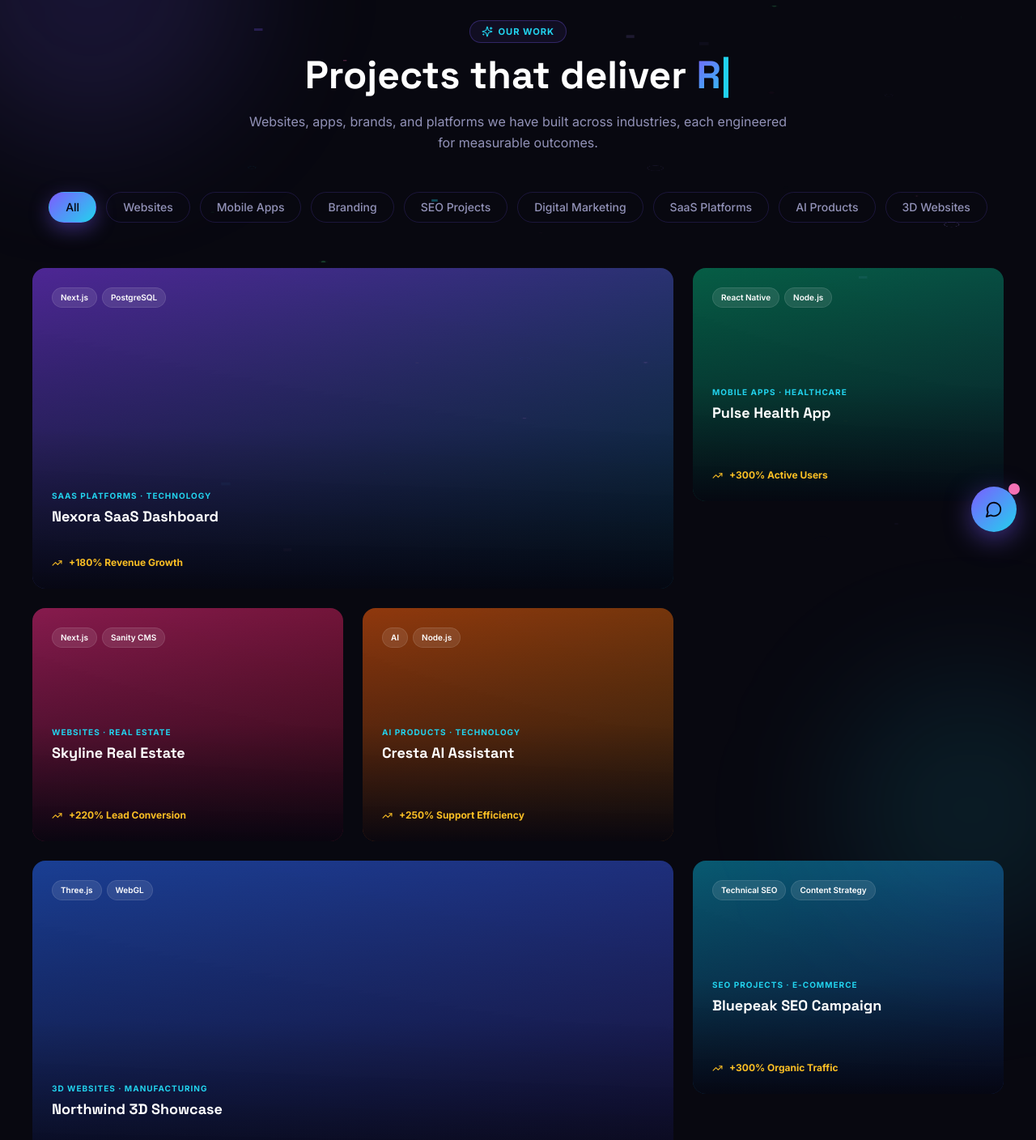
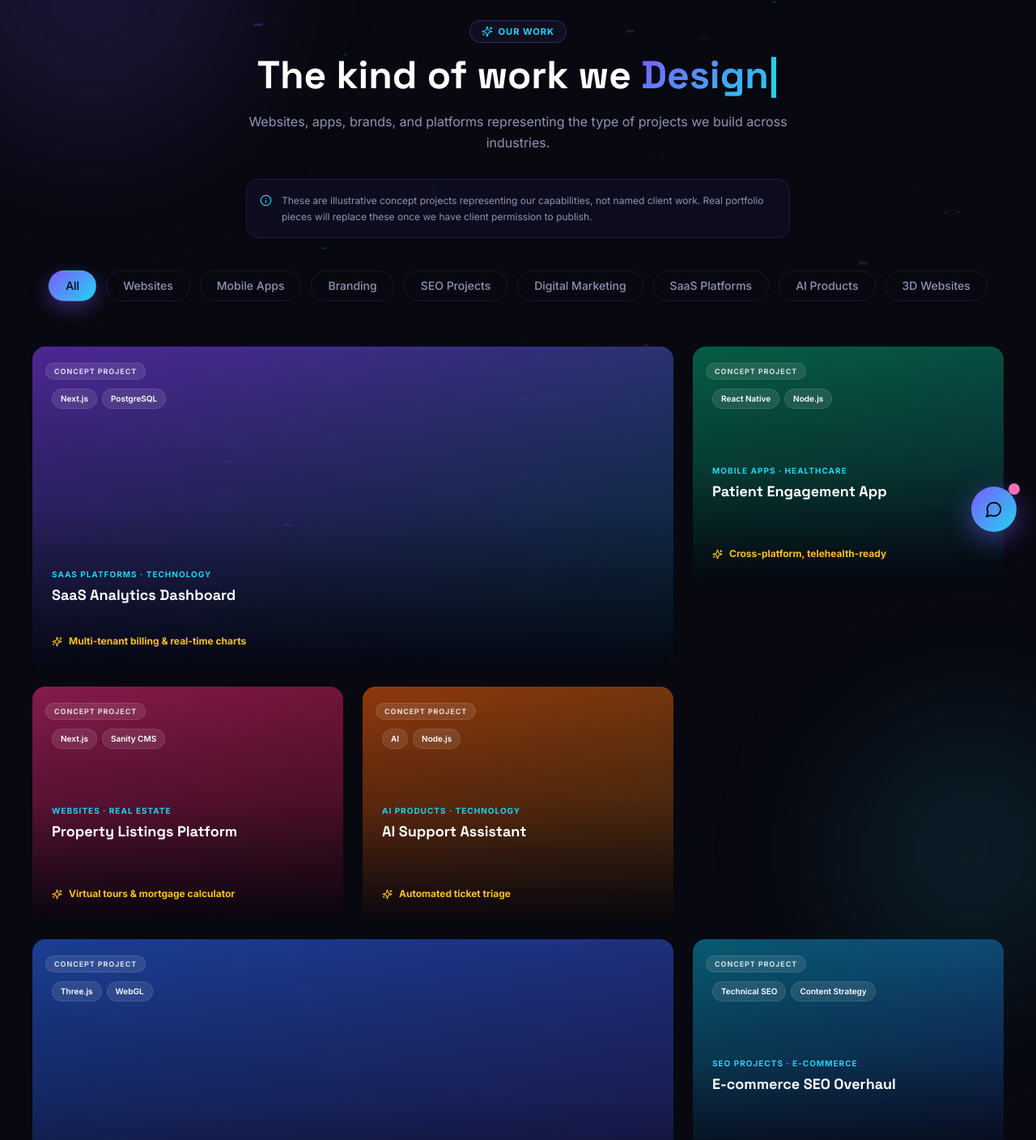
Before and after one commit to Yetemare-Yibeltal/HEROY-Digital-marketing-Website, a Next.js app in the folder frontend/: page /portfolio in a window 1280 px wide. Shown: the part 119-1527 px from the top of the page at 81% size. Built offline with nearby package versions, Linux system fonts and the light colour scheme.

Commit message:
rewrite portfolio projects as labeled concept projects, remove fake client names and percentages

```diff
--- a/frontend/src/app/portfolio/page.tsx
+++ b/frontend/src/app/portfolio/page.tsx
@@ -2,7 +2,7 @@
 
 import { useState } from "react";
 import { motion, AnimatePresence } from "framer-motion";
-import { ArrowUpRight, TrendingUp, Sparkles } from "lucide-react";
+import { ArrowUpRight, Sparkles, Info } from "lucide-react";
 import TypewriterText from "@/components/ui/TypewriterText";
 
 interface Project {
@@ -11,7 +11,7 @@ interface Project {
   category: string;
   industry: string;
   tags: string[];
-  result: string;
+  highlight: string;
   description: string;
   gradient: string;
   glow: string;
@@ -30,110 +30,116 @@ const categories = [
   "3D Websites",
 ];
 
+/**
+ * These are illustrative concept projects representing the type of work
+ * HEROY builds — not named client work or verified performance numbers.
+ * Replace with real, client-approved portfolio pieces (with permission
+ * to publish) as they become available.
+ */
 const projects: Project[] = [
   {
-    slug: "nexora-saas-dashboard",
-    name: "Nexora SaaS Dashboard",
+    slug: "saas-analytics-dashboard",
+    name: "SaaS Analytics Dashboard",
     category: "SaaS Platforms",
     industry: "Technology",
     tags: ["Next.js", "PostgreSQL", "TypeScript"],
-    result: "+180% Revenue Growth",
+    highlight: "Multi-tenant billing & real-time charts",
     description: "A multi-tenant analytics dashboard with subscription billing and real-time charts.",
     gradient: "from-violet-600/60 to-cyan-600/40",
     glow: "rgba(124,92,255,0.4)",
     wide: true,
   },
   {
-    slug: "pulse-health-app",
-    name: "Pulse Health App",
+    slug: "patient-engagement-app",
+    name: "Patient Engagement App",
     category: "Mobile Apps",
     industry: "Healthcare",
     tags: ["React Native", "Node.js"],
-    result: "+300% Active Users",
+    highlight: "Cross-platform, telehealth-ready",
     description: "Patient engagement app with appointment booking and telehealth consultations.",
     gradient: "from-emerald-600/60 to-teal-600/40",
     glow: "rgba(34,197,94,0.4)",
     wide: false,
   },
   {
-    slug: "skyline-real-estate",
-    name: "Skyline Real Estate",
+    slug: "property-listings-platform",
+    name: "Property Listings Platform",
     category: "Websites",
     industry: "Real Estate",
     tags: ["Next.js", "Sanity CMS"],
-    result: "+220% Lead Conversion",
+    highlight: "Virtual tours & mortgage calculator",
     description: "Premium property listing platform with virtual tours and mortgage calculators.",
     gradient: "from-pink-600/60 to-rose-600/40",
     glow: "rgba(236,72,153,0.4)",
     wide: false,
   },
   {
-    slug: "cresta-ai-assistant",
-    name: "Cresta AI Assistant",
+    slug: "ai-support-assistant",
+    name: "AI Support Assistant",
     category: "AI Products",
     industry: "Technology",
     tags: ["AI", "Node.js", "MongoDB"],
-    result: "+250% Support Efficiency",
+    highlight: "Automated ticket triage",
     description: "AI-powered customer support that automates ticket triage and resolves common queries.",
     gradient: "from-orange-600/60 to-amber-600/40",
     glow: "rgba(249,115,22,0.4)",
     wide: false,
   },
   {
-    slug: "northwind-3d-showcase",
-    name: "Northwind 3D Showcase",
+    slug: "industrial-3d-configurator",
+    name: "Industrial 3D Configurator",
     category: "3D Websites",
     industry: "Manufacturing",
     tags: ["Three.js", "WebGL", "React"],
-    result: "+400% Time on Site",
+    highlight: "Real-time product customization",
     description: "Immersive 3D product configurator letting customers customize industrial equipment.",
     gradient: "from-blue-600/60 to-indigo-600/40",
     glow: "rgba(99,102,241,0.4)",
     wide: true,
   },
   {
-    slug: "bluepeak-seo-campaign",
-    name: "Bluepeak SEO Campaign",
+    slug: "ecommerce-seo-overhaul",
+    name: "E-commerce SEO Overhaul",
     category: "SEO Projects",
     industry: "E-commerce",
     tags: ["Technical SEO", "Content Strategy"],
-    result: "+300% Organic Traffic",
-    description: "A 6-month technical SEO and content overhaul taking Bluepeak to top-3 rankings.",
+    highlight: "6-month technical & content programme",
+    description: "A technical SEO and content overhaul built to move an online store toward top rankings.",
     gradient: "from-cyan-600/60 to-blue-600/40",
     glow: "rgba(34,211,238,0.4)",
     wide: false,
   },
   {
-    slug: "meridian-brand-identity",
-    name: "Meridian Brand Identity",
+    slug: "fintech-brand-identity",
+    name: "Fintech Brand Identity",
     category: "Branding",
     industry: "Finance",
     tags: ["Brand Strategy", "Visual Identity"],
-    result: "+150% Brand Recall",
+    highlight: "Full identity system from scratch",
     description: "Full rebrand for a fintech startup — logo, colour system, and brand guidelines.",
     gradient: "from-amber-600/60 to-yellow-600/40",
     glow: "rgba(234,179,8,0.4)",
     wide: false,
   },
   {
-    slug: "vertex-growth-campaign",
-    name: "Vertex Growth Campaign",
+    slug: "startup-growth-campaign",
+    name: "Startup Growth Campaign",
     category: "Digital Marketing",
     industry: "Startups",
     tags: ["Paid Ads", "Email Marketing"],
-    result: "+500% Leads",
-    description: "Full-funnel paid acquisition campaign that scaled Vertex's lead pipeline 5x.",
+    highlight: "Full-funnel paid acquisition",
+    description: "Full-funnel paid acquisition campaign built to scale a startup's lead pipeline.",
     gradient: "from-fuchsia-600/60 to-purple-600/40",
     glow: "rgba(217,70,239,0.4)",
     wide: false,
   },
   {
-    slug: "dataforge-ecommerce",
-    name: "Dataforge E-commerce",
+    slug: "headless-ecommerce-storefront",
+    name: "Headless E-commerce Storefront",
     category: "Websites",
     industry: "E-commerce",
     tags: ["Next.js", "Stripe"],
-    result: "+220% Online Sales",
+    highlight: "Custom checkout & inventory sync",
     description: "Headless e-commerce storefront with custom checkout and inventory sync.",
     gradient: "from-teal-600/60 to-emerald-600/40",
     glow: "rgba(20,184,166,0.4)",
@@ -141,7 +147,7 @@ const projects: Project[] = [
   },
 ];
 
-const typewriterWords = ["Results", "Revenue", "Growth", "Conversions", "Impact"];
+const typewriterWords = ["Craft", "Build", "Design", "Ship", "Create"];
 
 export default function PortfolioPage() {
   const [active, setActive] = useState("All");
@@ -158,19 +164,35 @@ export default function PortfolioPage() {
           initial={{ opacity: 0, y: 30 }}
           animate={{ opacity: 1, y: 0 }}
           transition={{ duration: 0.6 }}
-          className="text-center max-w-2xl mx-auto mb-12"
+          className="text-center max-w-2xl mx-auto mb-8"
         >
           <span className="badge mb-4">
             <Sparkles size={14} /> Our Work
           </span>
           <h1 className="font-display font-bold text-3xl sm:text-4xl lg:text-5xl leading-tight mb-5 text-white">
-            Projects that deliver{" "}
+            The kind of work we{" "}
             <TypewriterText words={typewriterWords} className="text-gradient" />
           </h1>
           <p className="text-muted leading-relaxed">
-            Websites, apps, brands, and platforms we have built across
-            industries, each engineered for measurable outcomes.
+            Websites, apps, brands, and platforms representing the type of
+            projects we build across industries.
           </p>
+        </motion.div>
+
+        <motion.div
+          initial={{ opacity: 0 }}
+          animate={{ opacity: 1 }}
+          transition={{ duration: 0.6, delay: 0.1 }}
+          className="max-w-2xl mx-auto mb-10"
+        >
+          <div className="glass rounded-2xl p-4 flex items-start gap-3">
+            <Info size={15} className="text-accent shrink-0 mt-0.5" />
+            <p className="text-xs text-muted leading-relaxed">
+              These are illustrative concept projects representing our
+              capabilities, not named client work. Real portfolio pieces
+              will replace these once we have client permission to publish.
+            </p>
+          </div>
         </motion.div>
 
         <motion.div
@@ -236,8 +258,14 @@ export default function PortfolioPage() {
                 />
                 <div className="absolute inset-0 bg-gradient-to-t from-background/95 via-background/30 to-transparent" />
 
+                <div className="absolute top-4 left-4">
+                  <span className="text-[9px] font-bold uppercase tracking-widest bg-white/10 backdrop-blur-sm text-white/80 px-2.5 py-1 rounded-full border border-white/10">
+                    Concept Project
+                  </span>
+                </div>
+
                 <div className="absolute inset-0 flex flex-col justify-between p-6">
-                  <div className="flex items-start justify-between">
+                  <div className="flex items-start justify-between pt-7">
                     <div className="flex gap-1.5 flex-wrap">
                       {project.tags.slice(0, 2).map((tag) => (
                         <span
@@ -264,9 +292,9 @@ export default function PortfolioPage() {
                       {project.description}
                     </p>
                     <div className="flex items-center gap-2">
-                      <TrendingUp size={13} className="text-accent-gold" />
+                      <Sparkles size={13} className="text-accent-gold" />
                       <span className="text-xs font-bold text-accent-gold">
-                        {project.result}
+                        {project.highlight}
                       </span>
                     </div>
                   </div>
```
